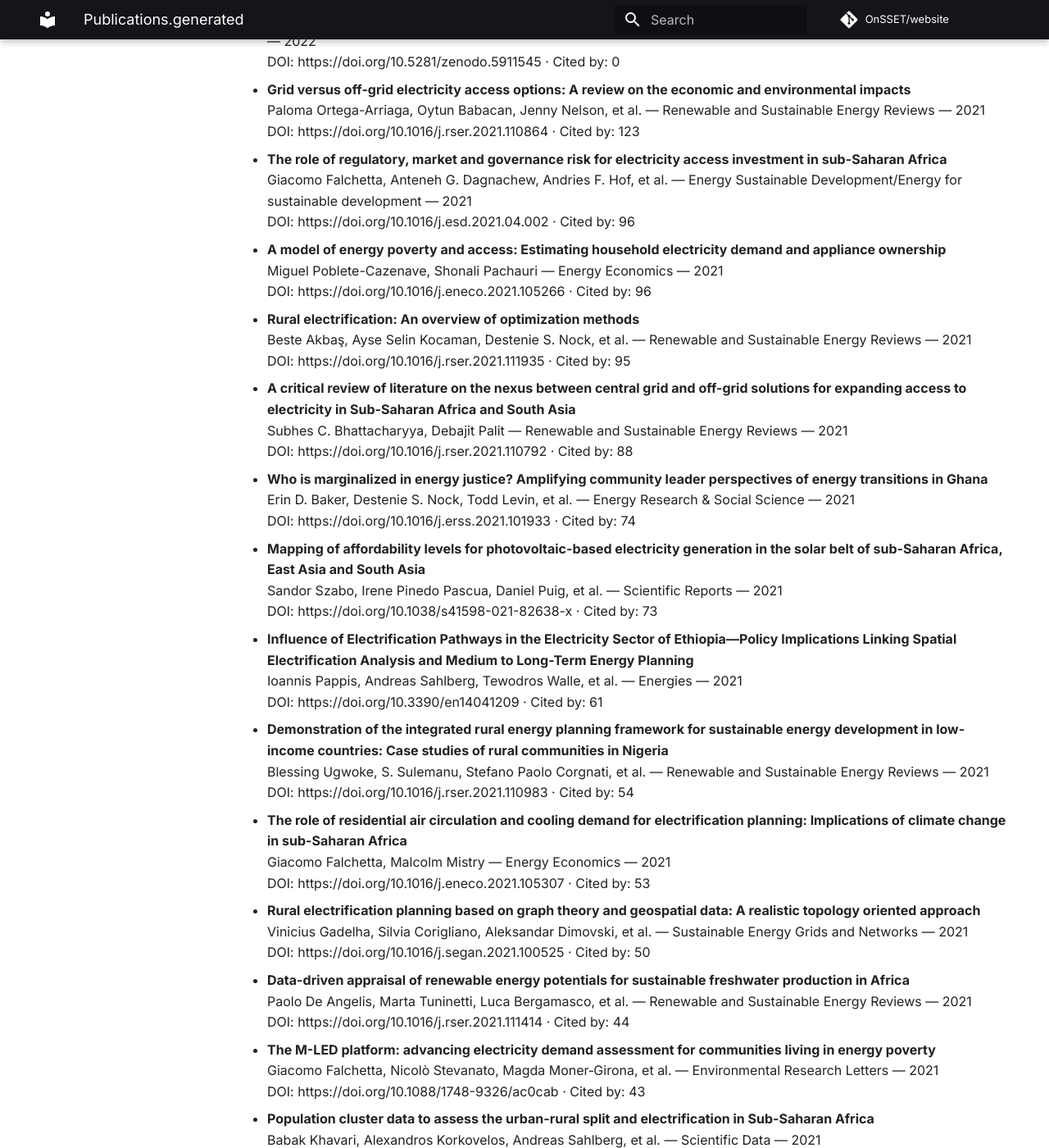
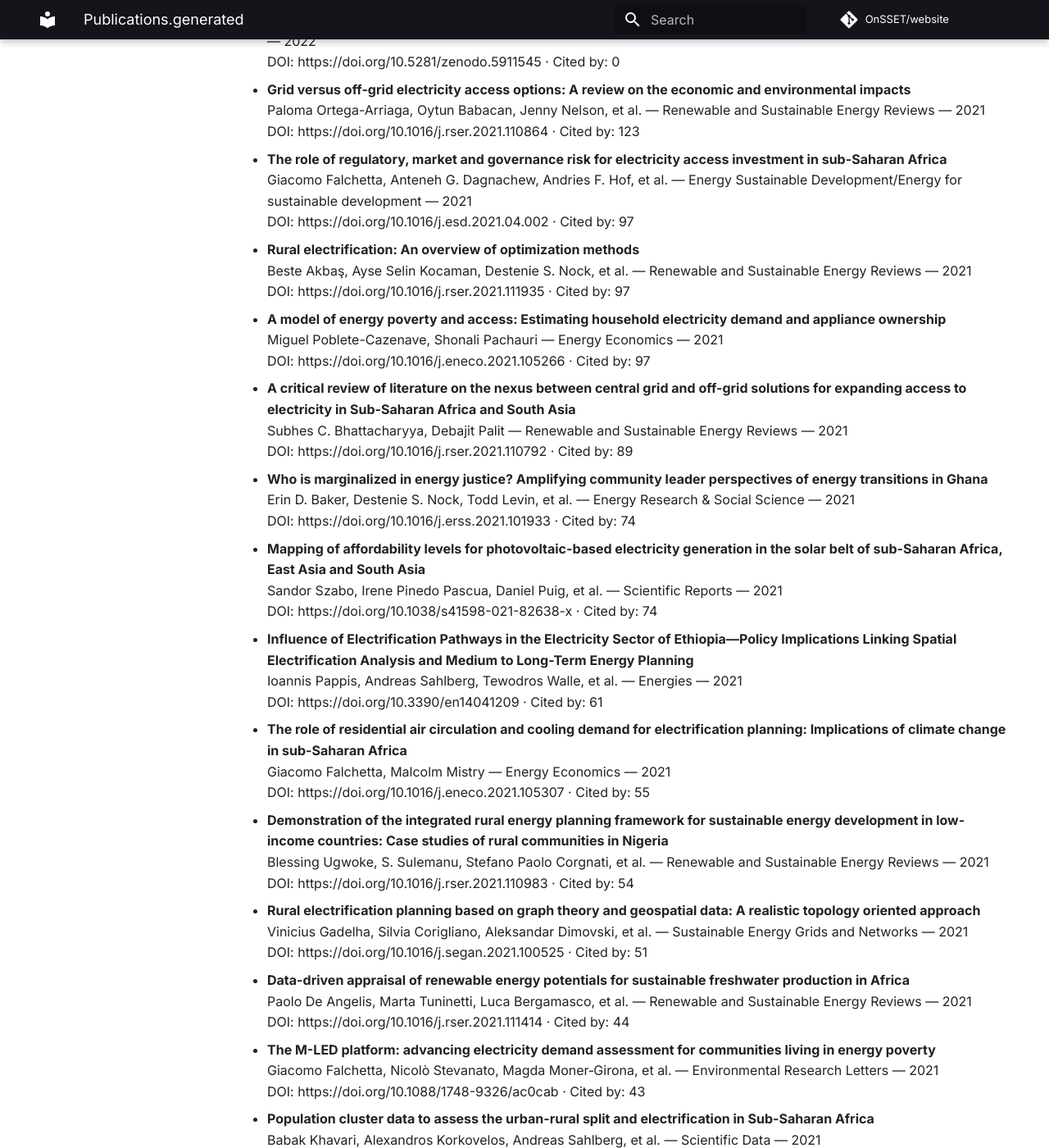
Before and after one commit to OnSSET/website, an MkDocs documentation site: the page built from docs/publications.generated.md, in a window 1280 px wide and 1400 px high, scrolled down 16624 px. Shown: the whole window at 82% size. Built offline with MkDocs 1.6.1 and Material for MkDocs 9.7.7, drawn with Linux system fonts in a browser that asks for light colours; comment, search, counter and statistics services are not loaded; some of the changed text lies outside the part shown.

Commit message:
Auto-update publications

```diff
--- a/docs/publications.generated.md
+++ b/docs/publications.generated.md
@@ -679,19 +679,19 @@
 
 - **The role of regulatory, market and governance risk for electricity access investment in sub-Saharan Africa**
   Giacomo Falchetta, Anteneh G. Dagnachew, Andries F. Hof, et al. — Energy Sustainable Development/Energy for sustainable development — 2021
-  DOI: https://doi.org/10.1016/j.esd.2021.04.002 · Cited by: 96
+  DOI: https://doi.org/10.1016/j.esd.2021.04.002 · Cited by: 97
+
+- **Rural electrification: An overview of optimization methods**
+  Beste Akbaş, Ayse Selin Kocaman, Destenie S. Nock, et al. — Renewable and Sustainable Energy Reviews — 2021
+  DOI: https://doi.org/10.1016/j.rser.2021.111935 · Cited by: 97
 
 - **A model of energy poverty and access: Estimating household electricity demand and appliance ownership**
   Miguel Poblete-Cazenave, Shonali Pachauri — Energy Economics — 2021
-  DOI: https://doi.org/10.1016/j.eneco.2021.105266 · Cited by: 96
-
-- **Rural electrification: An overview of optimization methods**
-  Beste Akbaş, Ayse Selin Kocaman, Destenie S. Nock, et al. — Renewable and Sustainable Energy Reviews — 2021
-  DOI: https://doi.org/10.1016/j.rser.2021.111935 · Cited by: 95
+  DOI: https://doi.org/10.1016/j.eneco.2021.105266 · Cited by: 97
 
 - **A critical review of literature on the nexus between central grid and off-grid solutions for expanding access to electricity in Sub-Saharan Africa and South Asia**
   Subhes C. Bhattacharyya, Debajit Palit — Renewable and Sustainable Energy Reviews — 2021
-  DOI: https://doi.org/10.1016/j.rser.2021.110792 · Cited by: 88
+  DOI: https://doi.org/10.1016/j.rser.2021.110792 · Cited by: 89
 
 - **Who is marginalized in energy justice? Amplifying community leader perspectives of energy transitions in Ghana**
   Erin D. Baker, Destenie S. Nock, Todd Levin, et al. — Energy Research & Social Science — 2021
@@ -699,23 +699,23 @@
 
 - **Mapping of affordability levels for photovoltaic-based electricity generation in the solar belt of sub-Saharan Africa, East Asia and South Asia**
   Sandor Szabo, Irene Pinedo Pascua, Daniel Puig, et al. — Scientific Reports — 2021
-  DOI: https://doi.org/10.1038/s41598-021-82638-x · Cited by: 73
+  DOI: https://doi.org/10.1038/s41598-021-82638-x · Cited by: 74
 
 - **Influence of Electrification Pathways in the Electricity Sector of Ethiopia—Policy Implications Linking Spatial Electrification Analysis and Medium to Long-Term Energy Planning**
   Ioannis Pappis, Andreas Sahlberg, Tewodros Walle, et al. — Energies — 2021
   DOI: https://doi.org/10.3390/en14041209 · Cited by: 61
 
+- **The role of residential air circulation and cooling demand for electrification planning: Implications of climate change in sub-Saharan Africa**
+  Giacomo Falchetta, Malcolm Mistry — Energy Economics — 2021
+  DOI: https://doi.org/10.1016/j.eneco.2021.105307 · Cited by: 55
+
 - **Demonstration of the integrated rural energy planning framework for sustainable energy development in low-income countries: Case studies of rural communities in Nigeria**
   Blessing Ugwoke, S. Sulemanu, Stefano Paolo Corgnati, et al. — Renewable and Sustainable Energy Reviews — 2021
   DOI: https://doi.org/10.1016/j.rser.2021.110983 · Cited by: 54
 
-- **The role of residential air circulation and cooling demand for electrification planning: Implications of climate change in sub-Saharan Africa**
-  Giacomo Falchetta, Malcolm Mistry — Energy Economics — 2021
-  DOI: https://doi.org/10.1016/j.eneco.2021.105307 · Cited by: 53
-
 - **Rural electrification planning based on graph theory and geospatial data: A realistic topology oriented approach**
   Vinicius Gadelha, Silvia Corigliano, Aleksandar Dimovski, et al. — Sustainable Energy Grids and Networks — 2021
-  DOI: https://doi.org/10.1016/j.segan.2021.100525 · Cited by: 50
+  DOI: https://doi.org/10.1016/j.segan.2021.100525 · Cited by: 51
 
 - **Data-driven appraisal of renewable energy potentials for sustainable freshwater production in Africa**
   Paolo De Angelis, Marta Tuninetti, Luca Bergamasco, et al. — Renewable and Sustainable Energy Reviews — 2021
@@ -781,13 +781,13 @@
   Wisdom M. D. Dlamini, Lindiwe C. Dlamini — African Geographical Review — 2021
   DOI: https://doi.org/10.1080/19376812.2021.1897023 · Cited by: 12
 
+- **A GIS-Based Approach to Estimate Electricity Requirements for Small-Scale Groundwater Irrigation**
+  Anna Nilsson, Dimitrios Mentis, Alexandros Korkovelos, et al. — ISPRS International Journal of Geo-Information — 2021
+  DOI: https://doi.org/10.3390/ijgi10110780 · Cited by: 12
+
 - **Network Cost Estimation for Mini-Grids in Large-Scale Rural Electrification Planning**
   Pedro Ciller, Sara Lumbreras, Andrés González-García — Energies — 2021
   DOI: https://doi.org/10.3390/en14217382 · Cited by: 11
-
-- **A GIS-Based Approach to Estimate Electricity Requirements for Small-Scale Groundwater Irrigation**
-  Anna Nilsson, Dimitrios Mentis, Alexandros Korkovelos, et al. — ISPRS International Journal of Geo-Information — 2021
-  DOI: https://doi.org/10.3390/ijgi10110780 · Cited by: 11
 
 - **Luces Nuevas Experience Lighting Rural Bolivia: A Way to Reach SDG 7**
   Francisco Javier Vela-Cobos, Ronald Cavero, Carlos A. Platero, et al. — Sustainability — 2021
@@ -920,11 +924,11 @@
 
 - **Least-cost technology analisis for electricity Access in Ecuador**
   Dennis Copara — Zenodo (CERN European Organization for Nuclear Research) — 2026
-  DOI: https://doi.org/10.5281/zenodo.20333628 · Cited by: 0
+  DOI: https://doi.org/10.5281/zenodo.20334058 · Cited by: 0
 
 - **Least-cost technology analisis for electricity Access in Ecuador**
   Dennis Copara — Zenodo (CERN European Organization for Nuclear Research) — 2026
-  DOI: https://doi.org/10.5281/zenodo.20334058 · Cited by: 0
+  DOI: https://doi.org/10.5281/zenodo.20333628 · Cited by: 0
 
 - **Least-Cost Electrification Study for Bangladesh Using Geospatial Modelling (OnSSET)**
   Raihan Mahmud Chowdhury, Saikot Mahmud — Zenodo (CERN European Organization for Nuclear Research) — 2026
```
Also changed, not shown: other parts of docs/publications.generated.md (+20 -20 lines).
